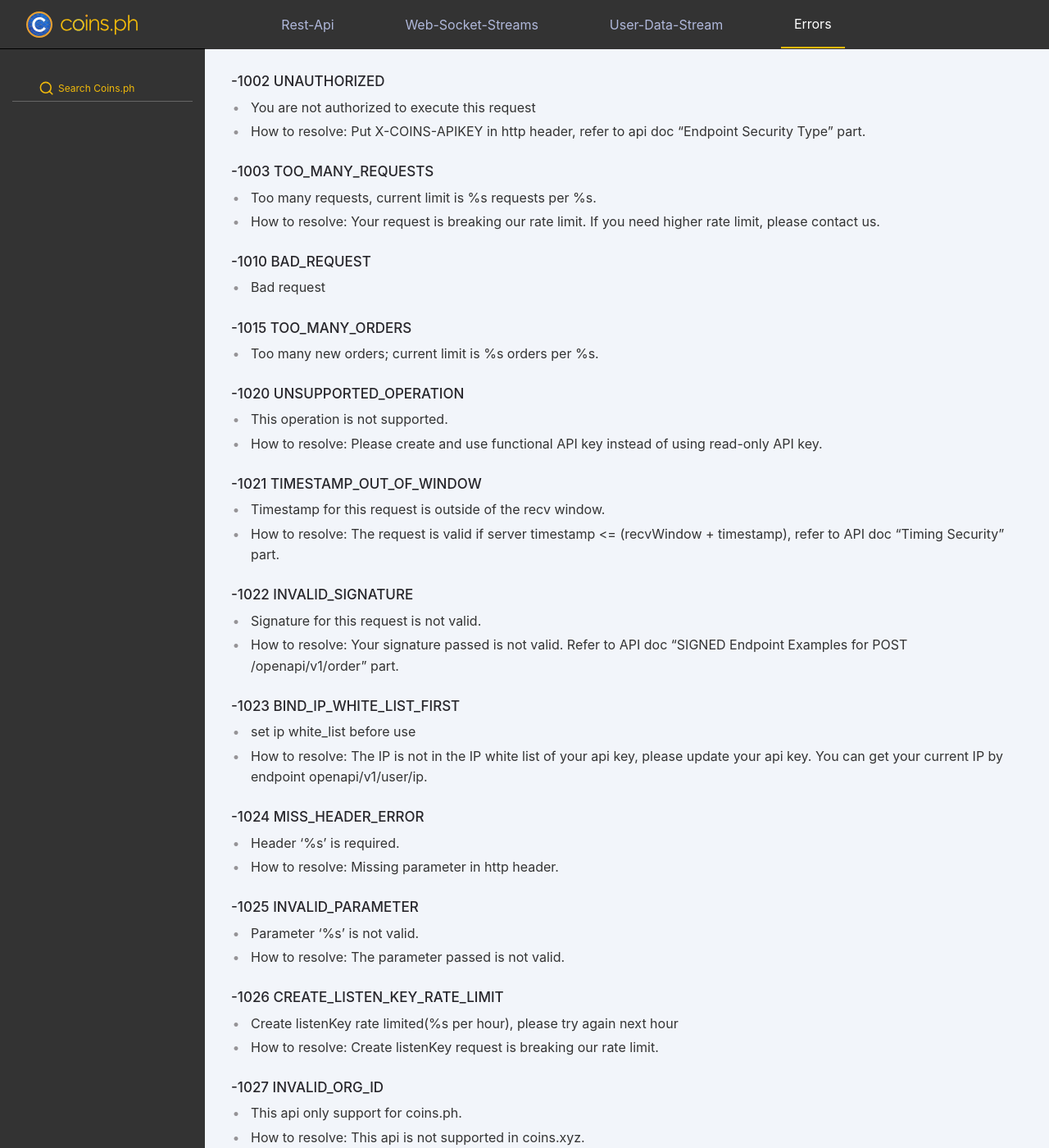
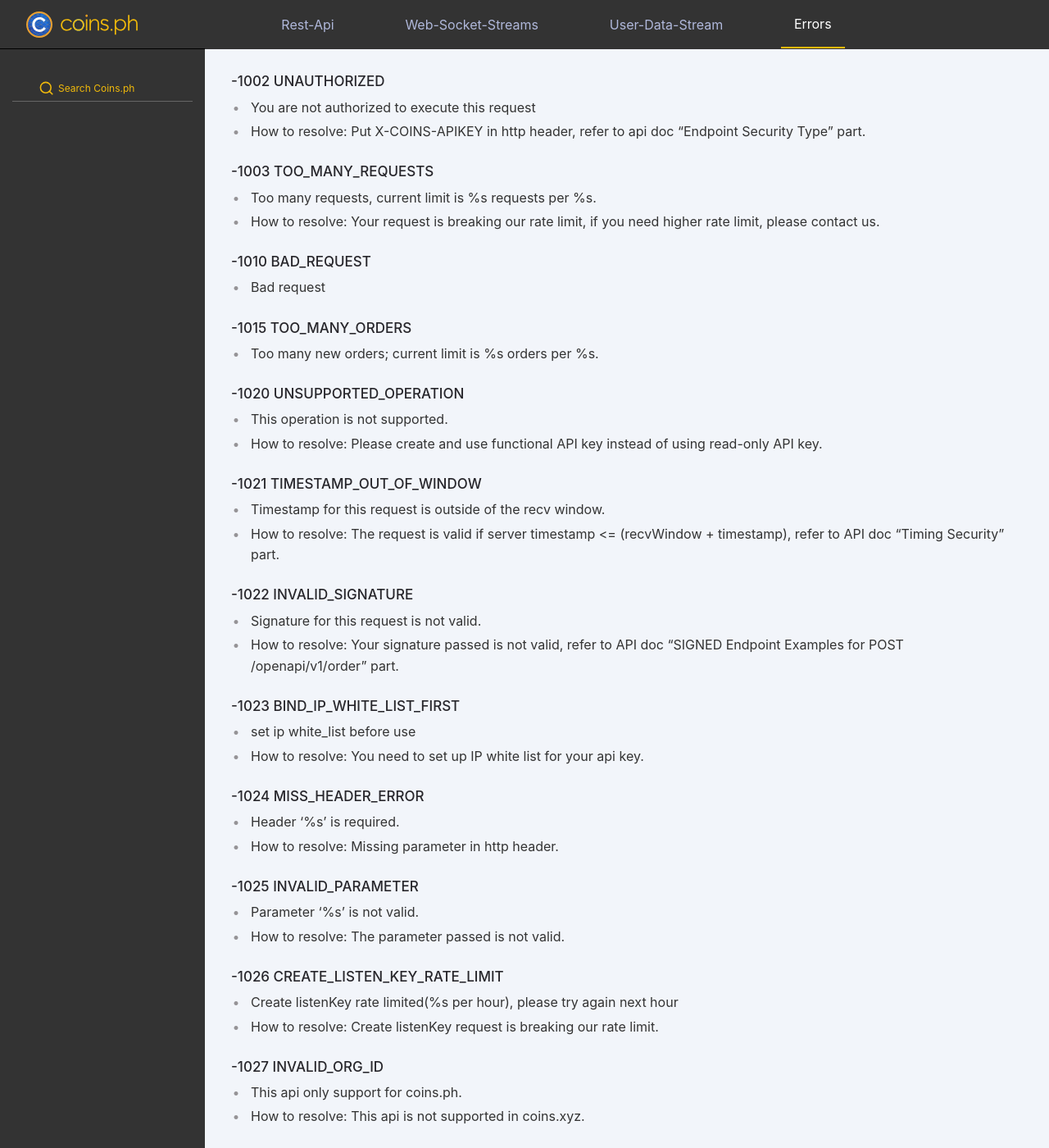
Before and after one commit to coins-docs/coins-docs.github.io, a Jekyll site: the page built from docs/errors.md, in a window 1280 px wide and 1400 px high, scrolled down 422 px. Shown: the whole window at 82% size. Built offline with Jekyll 4.4.1, drawn with Linux system fonts in a browser that asks for light colours; some of the changed text lies outside the part shown.

Commit message:
Update errors.md

```diff
--- a/docs/errors.md
+++ b/docs/errors.md
@@ -35,7 +35,7 @@ Errors consist of two parts: an error code and a message. Codes are universal,
 ### -1003 TOO_MANY_REQUESTS
 
 * Too many requests, current limit is %s requests per %s.
-* How to resolve: Your request is breaking our rate limit. If you need higher rate limit, please contact us.
+* How to resolve: Your request is breaking our rate limit, if you need higher rate limit, please contact us.
 
 ### -1010 BAD_REQUEST
 
@@ -58,12 +58,12 @@ Errors consist of two parts: an error code and a message. Codes are universal,
 ### -1022 INVALID_SIGNATURE
 
 * Signature for this request is not valid.
-* How to resolve: Your signature passed is not valid. Refer to API doc "SIGNED Endpoint Examples for POST /openapi/v1/order" part.
+* How to resolve: Your signature passed is not valid, refer to API doc "SIGNED Endpoint Examples for POST /openapi/v1/order" part.
 
 ### -1023 BIND_IP_WHITE_LIST_FIRST
 
 * set ip white_list before use
-* How to resolve: The IP is not in the IP white list of your api key, please update your api key. You can get your current IP by endpoint openapi/v1/user/ip.
+* How to resolve: You need to set up IP white list for your api key.
 
 ### -1024 MISS_HEADER_ERROR
 
@@ -155,20 +155,23 @@ Errors consist of two parts: an error code and a message. Codes are universal,
 ### -2015 API_KEY_NOT_ENABLE
 
 * API-key is not enabled.
+* How to resolve: Cannot find the api key or your api key is not enabled.
 
 ### -2017 IP_NOT_IN_WHITELIST
 
 * Request ip is not in the whitelist
+* How to resolve: The request IP is not in the IP white list of your api key, please update your api key. You can get your current IP by endpoint openapi/v1/user/ip.
 
 ### -2018 API_KEY_NOT_EXIST
 
 * API-key does not exist.
+* How to resolve: Cannot find the api key.
 
 ### -2019 API_KEY_TYPE_WRONG
 
 * API-key type is wrong.
 
-## Messages for -1010 ERROR_MSG_RECEIVED, -2010 NEW_ORDER_REJECTED, and -2011 CANCEL_REJECTED
+## Messages for -1010 BAD_REQUEST, -2010 NEW_ORDER_REJECTED, and -2011 CANCEL_REJECTED
 
 This code is sent when an error has been returned by the matching engine.
 The following messages which will indicate the specific error:
```
